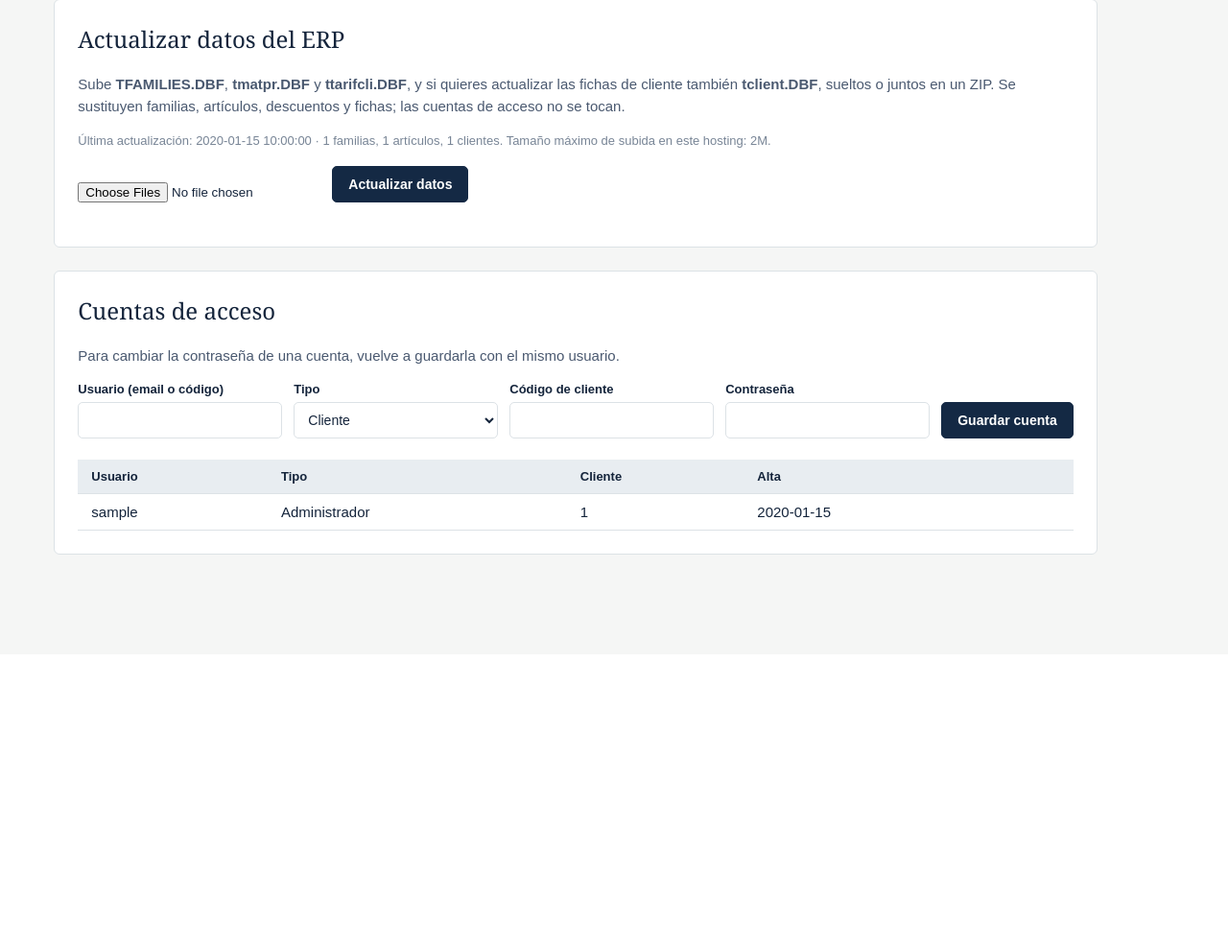
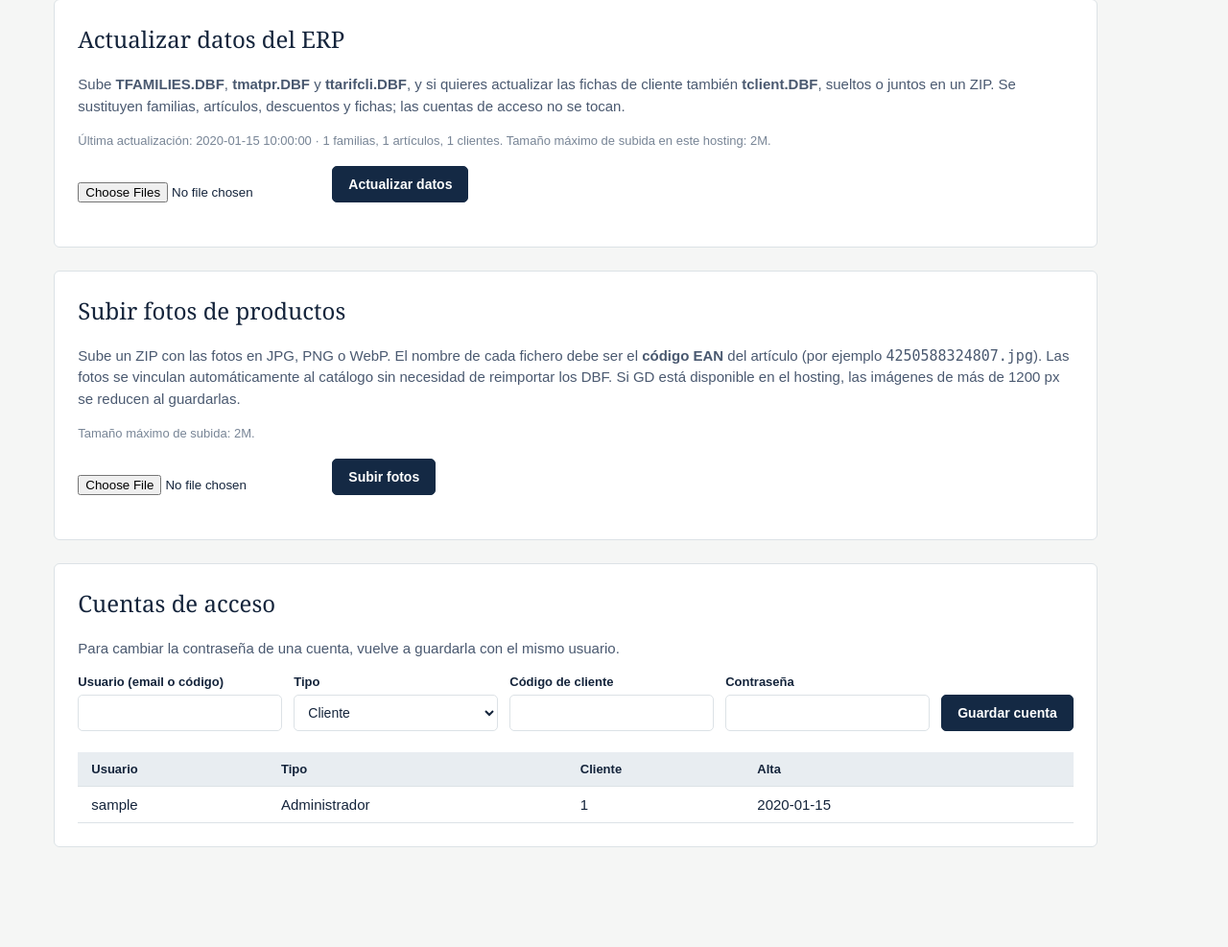
Before and after one commit to JuanSolMauri/danbel-portal, a PHP site: page /admin.php in a window 1280 px wide. Shown: the part 226-1213 px from the top of the page at 96% size. Before the commit the page ends 804 px from the top, so only its background shows below. Run offline with PHP 8.4, Linux system fonts and the light colour scheme; the visitor is signed in with stand-in values (Sample User, id 1); tables that the repository leaves empty hold one stand-in row (values such as "Sample post").

Commit message:
Subida de fotos por ZIP en admin; fotos dinámicas sin reimportar
- admin.php: nueva sección "Subir fotos de productos". Acepta un ZIP
  con imágenes (jpg/png/webp) nombradas por EAN. Extrae y guarda en
  img/products/, redimensiona a 1200 px con GD si está disponible, y
  muestra un resumen de fotos vinculadas y códigos sin artículo en el ERP.
- catalog.php: la foto de cada producto se resuelve en tiempo de
  visualización escaneando img/products/ por EAN, en lugar de leer el
  campo image de la base de datos. Las fotos aparecen en el catálogo
  nada más subirlas, sin necesidad de reimportar los DBF.

Co-Authored-By: Claude Sonnet 4.6 <noreply@anthropic.com>
Claude-Session: https://claude.ai/code/session_01D8dJK5mxDMkR64XHZKFstC

```diff
--- a/portal/admin.php
+++ b/portal/admin.php
@@ -88,6 +88,85 @@ if ($_SERVER['REQUEST_METHOD'] === 'POST') {
                 ON DUPLICATE KEY UPDATE role = VALUES(role), customer_code = VALUES(customer_code), password_hash = VALUES(password_hash)')
                 ->execute([$login, $role, $role === 'customer' ? (int) $code : null, password_hash($password, PASSWORD_DEFAULT)]);
             $message = "Cuenta $login guardada.";
+        } elseif ($action === 'upload_photos') {
+            $file = $_FILES['fotos'] ?? null;
+            if (!$file || $file['error'] !== UPLOAD_ERR_OK) {
+                $code = $file['error'] ?? UPLOAD_ERR_NO_FILE;
+                throw new RuntimeException("No se pudo recibir el fichero (código $code). Comprueba que no supera el límite de subida del hosting.");
+            }
+            if (!preg_match('/\.zip$/i', (string) $file['name'])) {
+                throw new RuntimeException('El fichero debe ser un ZIP.');
+            }
+            $zip = new ZipArchive();
+            if ($zip->open($file['tmp_name']) !== true) {
+                throw new RuntimeException('No se puede abrir el ZIP.');
+            }
+            $imageDir = __DIR__ . '/img/products';
+            $eanSet = array_flip(db()->query('SELECT ean FROM products WHERE ean IS NOT NULL')->fetchAll(PDO::FETCH_COLUMN));
+            $useGd = extension_loaded('gd');
+            $linked = [];
+            $unknown = [];
+            $errors = [];
+
+            for ($i = 0; $i < $zip->numFiles; $i++) {
+                $zipName = (string) $zip->getNameIndex($i);
+                $base = basename($zipName);
+                if (!preg_match('/\.(jpe?g|png|webp)$/i', $base, $m)) {
+                    continue;
+                }
+                $stem = pathinfo($base, PATHINFO_FILENAME);
+                $ext = strtolower($m[1] === 'jpeg' ? 'jpg' : $m[1]);
+                $data = $zip->getFromIndex($i);
+                if ($data === false || strlen($data) === 0) {
+                    $errors[] = $base;
+                    continue;
+                }
+                if ($useGd) {
+                    $img = @imagecreatefromstring($data);
+                    if ($img !== false) {
+                        $w = imagesx($img);
+                        $h = imagesy($img);
+                        if ($w > 1200 || $h > 1200) {
+                            $ratio = min(1200 / $w, 1200 / $h);
+                            $nw = (int) round($w * $ratio);
+                            $nh = (int) round($h * $ratio);
+                            $dst = imagecreatetruecolor($nw, $nh);
+                            imagecopyresampled($dst, $img, 0, 0, 0, 0, $nw, $nh, $w, $h);
+                            ob_start();
+                            imagejpeg($dst, null, 85);
+                            $data = (string) ob_get_clean();
+                            imagedestroy($img);
+                            imagedestroy($dst);
+                            $ext = 'jpg';
+                        } else {
+                            imagedestroy($img);
+                        }
+                    }
+                }
+                if (file_put_contents("$imageDir/$stem.$ext", $data) === false) {
+                    $errors[] = $base;
+                    continue;
+                }
+                if (isset($eanSet[$stem])) {
+                    $linked[] = $stem;
+                } else {
+                    $unknown[] = $stem;
+                }
+            }
+            $zip->close();
+
+            $parts = [];
+            if ($linked) {
+                $parts[] = count($linked) . ' foto' . (count($linked) !== 1 ? 's' : '') . ' vinculada' . (count($linked) !== 1 ? 's' : '') . ' a productos';
+            }
+            if ($unknown) {
+                $preview = implode(', ', array_slice($unknown, 0, 5)) . (count($unknown) > 5 ? '…' : '');
+                $parts[] = count($unknown) . ' foto' . (count($unknown) !== 1 ? 's' : '') . ' sin artículo en el ERP (' . $preview . ')';
+            }
+            if ($errors) {
+                $parts[] = count($errors) . ' error' . (count($errors) !== 1 ? 'es' : '');
+            }
+            $message = $parts ? implode('; ', $parts) . '.' : 'El ZIP no contenía imágenes (jpg, png o webp).';
         } elseif ($action === 'delete_user') {
             $id = (int) ($_POST['id'] ?? 0);
             if ($id === (int) $user['id']) {
@@ -125,6 +204,17 @@ site_header('admin', $access, $user);
   </section>
 
   <section class="customer-panel admin-panel">
+    <h2>Subir fotos de productos</h2>
+    <p>Sube un ZIP con las fotos en JPG, PNG o WebP. El nombre de cada fichero debe ser el <strong>código EAN</strong> del artículo (por ejemplo <code>4250588324807.jpg</code>). Las fotos se vinculan automáticamente al catálogo sin necesidad de reimportar los DBF. Si GD está disponible en el hosting, las imágenes de más de 1200 px se reducen al guardarlas.</p>
+    <p class="muted">Tamaño máximo de subida: <?= e(ini_get('upload_max_filesize')) ?>.</p>
+    <form method="post" enctype="multipart/form-data" class="admin-form">
+      <?= csrf_field() ?><input type="hidden" name="action" value="upload_photos">
+      <input type="file" name="fotos" accept=".zip" required>
+      <button type="submit" class="btn">Subir fotos</button>
+    </form>
+  </section>
+
+  <section class="customer-panel admin-panel">
     <h2>Cuentas de acceso</h2>
     <p>Para cambiar la contraseña de una cuenta, vuelve a guardarla con el mismo usuario.</p>
     <form method="post" class="admin-form admin-user-form">
--- a/portal/app/catalog.php
+++ b/portal/app/catalog.php
@@ -50,12 +50,20 @@ function visible_families(?string $customer): array
 /** Artículos de una familia con su precio neto, agrupados en secciones. */
 function family_catalog(string $family, float $discount): array
 {
-    $stmt = db()->prepare('SELECT code, line_name, name, ean, pvp, base_price, image, tester FROM products WHERE family = ? ORDER BY line_name, name');
+    $stmt = db()->prepare('SELECT code, line_name, name, ean, pvp, base_price, tester FROM products WHERE family = ? ORDER BY line_name, name');
     $stmt->execute([$family]);
+
+    // Escanea img/products/ una sola vez para mapear EAN → ruta relativa.
+    $photos = [];
+    foreach (glob(__DIR__ . '/../img/products/*') ?: [] as $file) {
+        $photos[pathinfo($file, PATHINFO_FILENAME)] = 'img/products/' . basename($file);
+    }
+
     $products = [];
     foreach ($stmt->fetchAll() as $p) {
         $base = (float) $p['base_price'];
         $tester = (bool) $p['tester'];
+        $ean = $p['ean'] ?? '';
         $products[$p['code']] = [
             'code' => $p['code'],
             'line' => $p['line_name'],
@@ -64,7 +72,7 @@ function family_catalog(string $family, float $discount): array
             'pvp' => $p['pvp'] !== null ? (float) $p['pvp'] : null,
             'base' => $base,
             'net' => $tester ? (float) $p['pvp'] : round($base * (1 - $discount / 100) + PHP_FLOAT_EPSILON, 2),
-            'image' => $p['image'],
+            'image' => $ean !== '' ? ($photos[$ean] ?? null) : null,
             'tester' => $tester,
         ];
     }
```
